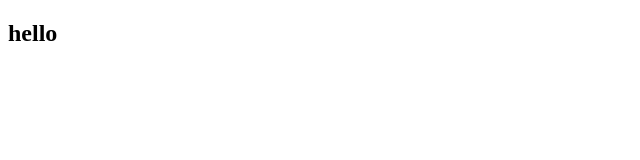
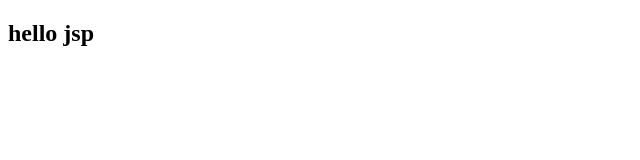
Before and after one commit to gyl886/gyl, a plain HTML site: page index.html in a window 1280 px wide. Shown: the full height of the page, 0-640 px from the left. Drawn offline with Linux system fonts and the light colour scheme.

Commit message:
第二次提交代码

```diff
--- a/index.html
+++ b/index.html
@@ -5,6 +5,6 @@
 		<title>hello</title>
 	</head>
 	<body>
-		<h2>hello</h2>
+		<h2>hello jsp</h2>
 	</body>
 </html>
```
